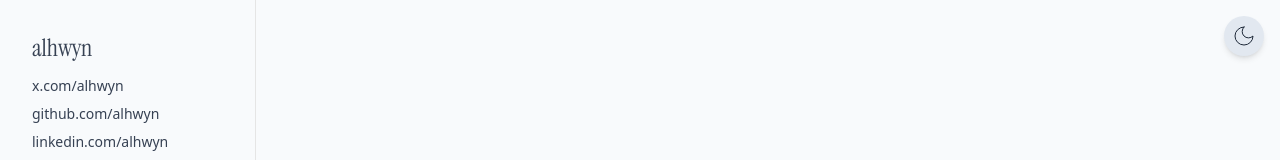
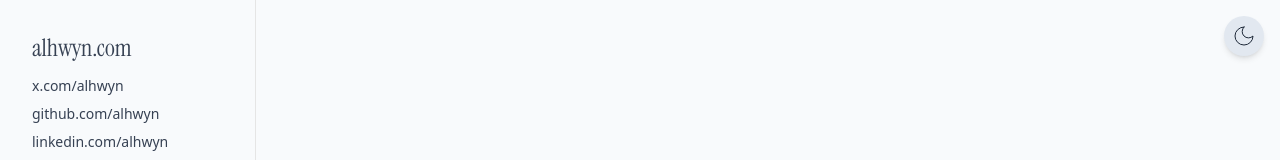
Before and after one commit to Alhwyn/portfolio, a Next.js app: page / in a window 1280 px wide. Shown: the top 160 px of the page. Built offline with nearby package versions, Linux system fonts and the light colour scheme.

Commit message:
fix: update sidebar title to include full domain name

```diff
--- a/components/Sidebar.tsx
+++ b/components/Sidebar.tsx
@@ -5,7 +5,7 @@ export function Sidebar() {
     <aside className="fixed left-0 top-0 h-screen w-64 hidden lg:flex flex-col p-8 border-r border-border bg-slate-50 dark:bg-neutral-900 z-40">
       <div>
         <h1 className="text-2xl instrument-serif-regular text-gray-700 dark:text-neutral-300">
-          alhwyn
+          alhwyn.com
         </h1>
         <div className="mt-3 space-y-2 text-gray-700 dark:text-neutral-400 text-sm">
           <a href="https://x.com/alhwyn" target="_blank" rel="noopener noreferrer" className="block hover:underline">
```
